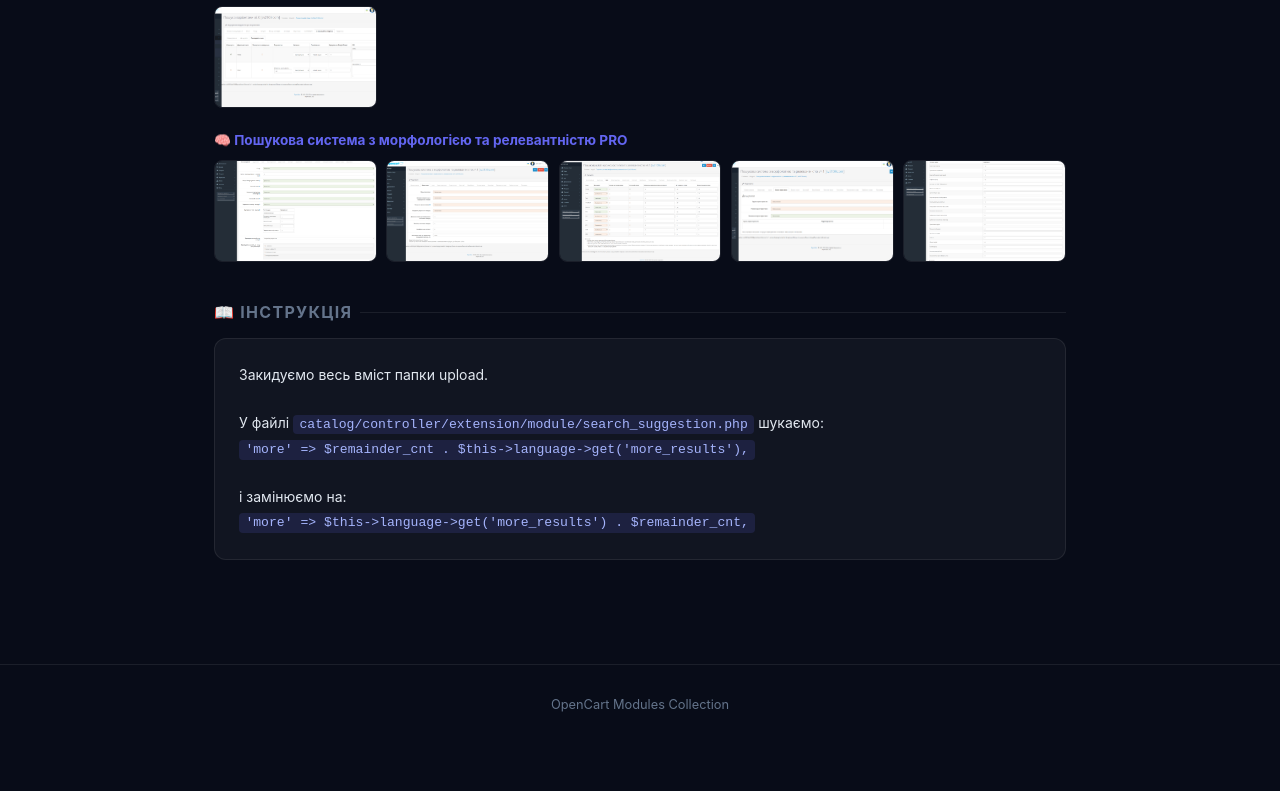
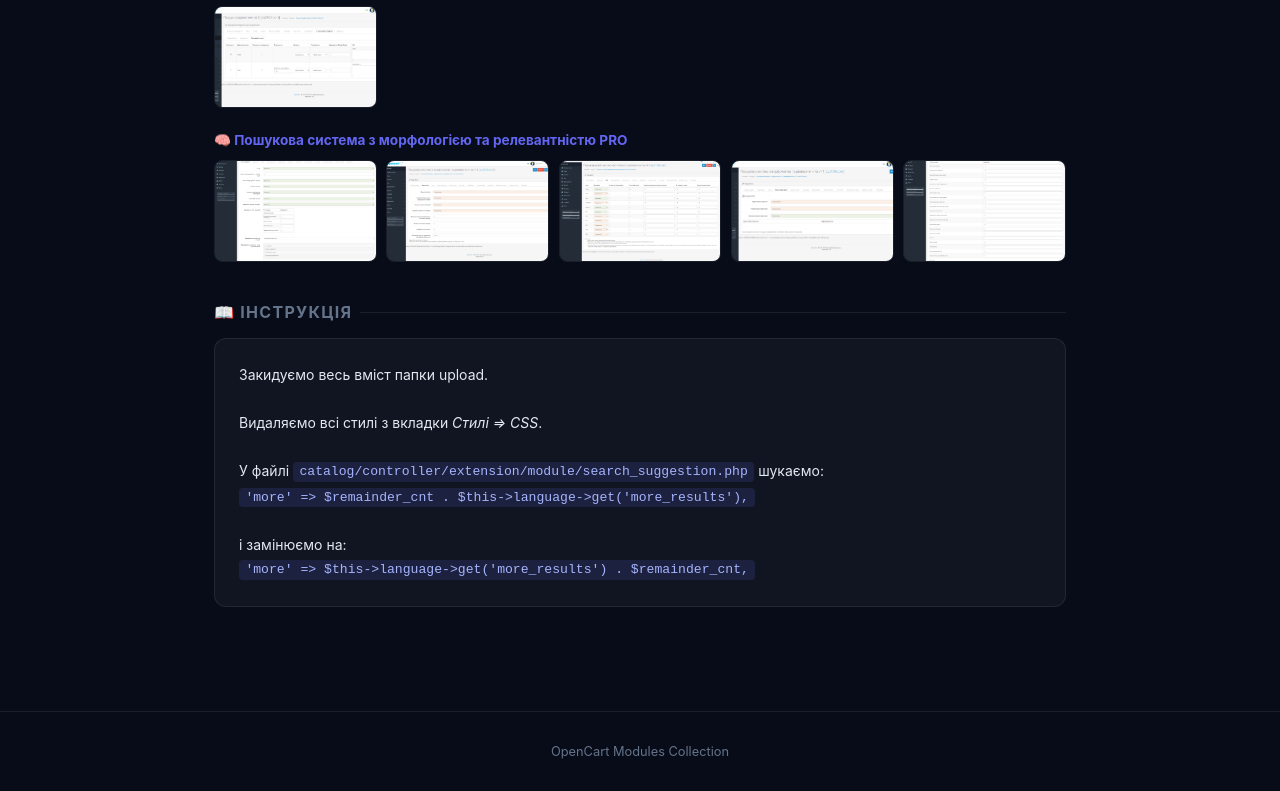
Before and after one commit to TeraGroup-webstudio/opencart-modules, a plain HTML site: page Пошук/index.html in a window 1280 px wide. Shown: the part 842-1633 px from the top of the page. Before the commit the page ends 1586 px from the top, so only its background shows below. Drawn offline with nearby package versions, Linux system fonts and the light colour scheme.

Commit message:
Post text Search.

```diff
--- a/Пошук/index.html
+++ b/Пошук/index.html
@@ -108,6 +108,8 @@
     <div class="sec-title">📖 Інструкція</div>
     <div class="readme">Закидуємо весь вміст папки upload.
 
+Видаляємо всі стилі з вкладки <i>Стилі => CSS</i>.
+
 У файлі <code>catalog/controller/extension/module/search_suggestion.php</code> шукаємо:
 <code>'more' => $remainder_cnt . $this->language->get('more_results'),</code>
 
```
